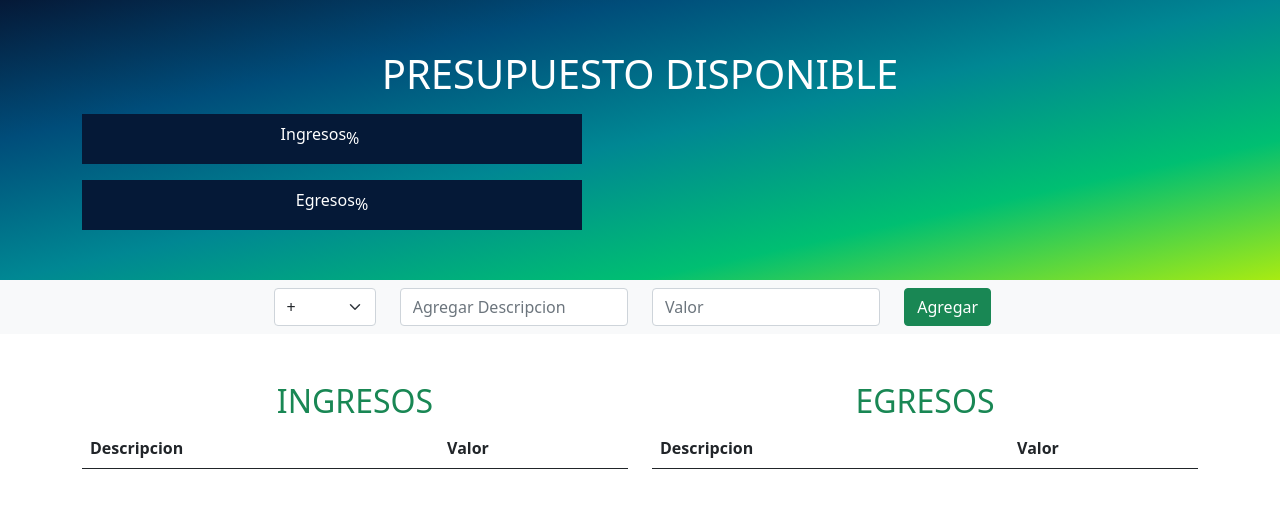
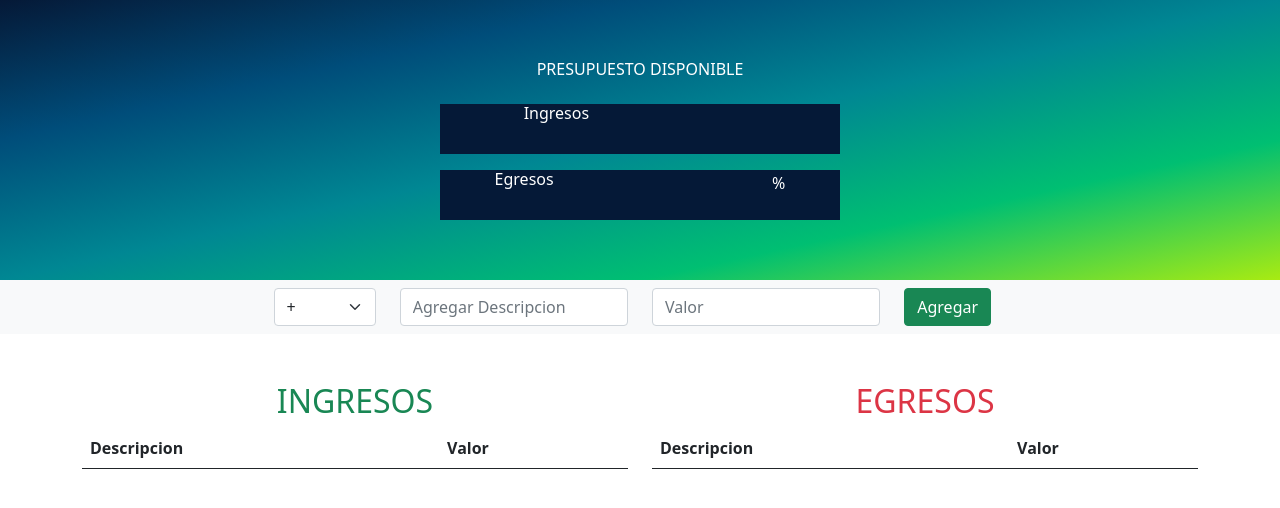
Before and after one commit to IvanSanchezDev/Presupuesto-localStorage-Javascript, a plain HTML site: page index.html in a window 1280 px wide. Drawn offline with nearby package versions, Linux system fonts and the light colour scheme.

Commit message:
feat: :construction: calculo porcentaje egreso, diseño de valores
Falta el eliminar y los porcentajes de cada egreso

```diff
--- a/css/styles.css
+++ b/css/styles.css
@@ -10,10 +10,19 @@ background: linear-gradient(90deg, rgba(0,224,255,1) 0%, rgba(9,121,33,0.5438376
     color: white;
 }
 
+.containerValores{
+    display: flex;
+flex-direction: column;
+    justify-content: center;
+    align-items: center;
+}
+
 .valores{
     background-color: #051937;
-    width: 500px;
+    width: 400px;
     height: 50px;
+    align-items: center;
+justify-content: center;
 
 }
 
--- a/index.html
+++ b/index.html
@@ -15,23 +15,21 @@
   </head>
   <body>
     <div class="container-fluid presupuesto">
-      <h1>PRESUPUESTO DISPONIBLE</h1>
-      <h2 id="presupuesto"></h2>
-      <div class="container">
-        <div
-          class="d-flex justify-content-center align-items-center valores mb-3"
-        >
-          <h6>Ingresos</h6>
-          <div class="row">
+      <h6>PRESUPUESTO DISPONIBLE</h6>
+      <h1 id="presupuesto"></h1>
+      <div class="container containerValores">
+        <div class="valores mb-3 mt-2">
+          <div class="d-flex flex-row justify-content-around">
+            <h6>Ingresos</h6>
             <h6 id="valorIngresos" class=""></h6>
-            <h6><span>%</span></h6>
+
           </div>
         </div>
-        <div class="d-flex justify-content-center align-items-center valores">
-          <h6>Egresos</h6>
-          <div>
+        <div class="valores">
+          <div class="d-flex flex-row justify-content-around align-items-center">
+            <h6>Egresos</h6>
             <h6 id="valorEgresos" class=""></h6>
-            <h6><span>%</span></h6>
+            <span id="porcentajeEgresos">%</span>
           </div>
         </div>
       </div>
@@ -84,7 +82,7 @@
           </table>
         </div>
         <di class="col-6">
-          <h2 class="text-success text-center">EGRESOS</h2>
+          <h2 class="text-danger text-center">EGRESOS</h2>
           <table class="table egresos">
             <thead>
               <tr>
@@ -92,7 +90,7 @@
                 <th>Valor</th>
               </tr>
             </thead>
-            <tbody id="egresos"></tbody>
+            <tbody id="egresos" ></tbody>
           </table>
         </di>
       </div>
--- a/js/components/data.js
+++ b/js/components/data.js
@@ -14,17 +14,19 @@ export default {
     ws.postMessage({ module: "contIngresos", data: arrayDatos });
     ws.postMessage({ module: "contEgresos", data: arrayDatos });
     ws.postMessage({ module: "totalPresupuesto", data: arrayDatos });
+    ws.postMessage({module:"porcentajeEgresos", data:arrayDatos})
 
     let id = [
+
+      "#egresos",
       "#ingresos",
-      "#egresos",
       "#valorIngresos",
       "#valorEgresos",
       "#presupuesto",
+      "#porcentajeEgresos"
     ];
     let count = 0;
     ws.addEventListener("message", (e) => {
-      console.log(e.data);
       if (typeof e.data === "number") {
         e.data.toLocaleString("es-CO", { style: "currency", currency: "COP" });
       }
--- a/js/storage/wsPresupuesto.js
+++ b/js/storage/wsPresupuesto.js
@@ -2,11 +2,12 @@ let wsPresupuesto = {
   listEgresos(arr) {
     let html = "";
     arr.forEach((val, id) => {
-      if (val.tipo == "+") {
+      if (val.tipo == "-") {
         html += `
                 <tr>
                             <td>${val.descripcion}</td>
-                            <td>${val.valor}</td>
+                            <td class="text-danger">${val.valor}</td>
+                            <td><button class="btn btn-danger">Eliminar</button></td>
                         </tr>
                         `;
       }
@@ -17,11 +18,12 @@ let wsPresupuesto = {
   listIngresos(arr) {
     let html = "";
     arr.forEach((val, id) => {
-      if (val.tipo == "-") {
+      if (val.tipo == "+") {
         html += `
                         <tr>
                             <td>${val.descripcion}</td>
-                            <td>${val.valor}</td>
+                            <td class="text-success">${val.valor}</td>
+                            <td><button class="btn btn-danger">Eliminar</button></td>
                         </tr>
                         `;
       }
@@ -48,6 +50,21 @@ let wsPresupuesto = {
 
     return total.toLocaleString('es-CO', { style: 'currency', currency: 'COP' });;
   },
+  porcentajeEgresos(arr){
+    const porcentaje= (this.contEgresos(arr)*100)/this.contIngresos(arr);
+    return porcentaje.toFixed(2);
+  },
+  /*
+  porcentajes(arr){
+    let porcentajes=[]
+    arr.forEach((Element)=>{
+      if(Element.tipo==="-"){
+        porcentajes.unshift((Element.valor*100)/this.contEgresos(arr))
+      }
+    })
+    console.log("fdf",porcentajes);
+    return porcentajes;
+  }*/
 };
 
 self.addEventListener("message", (e) => {
```
Also changed, not shown: js/main.js (+11 -0 lines).
